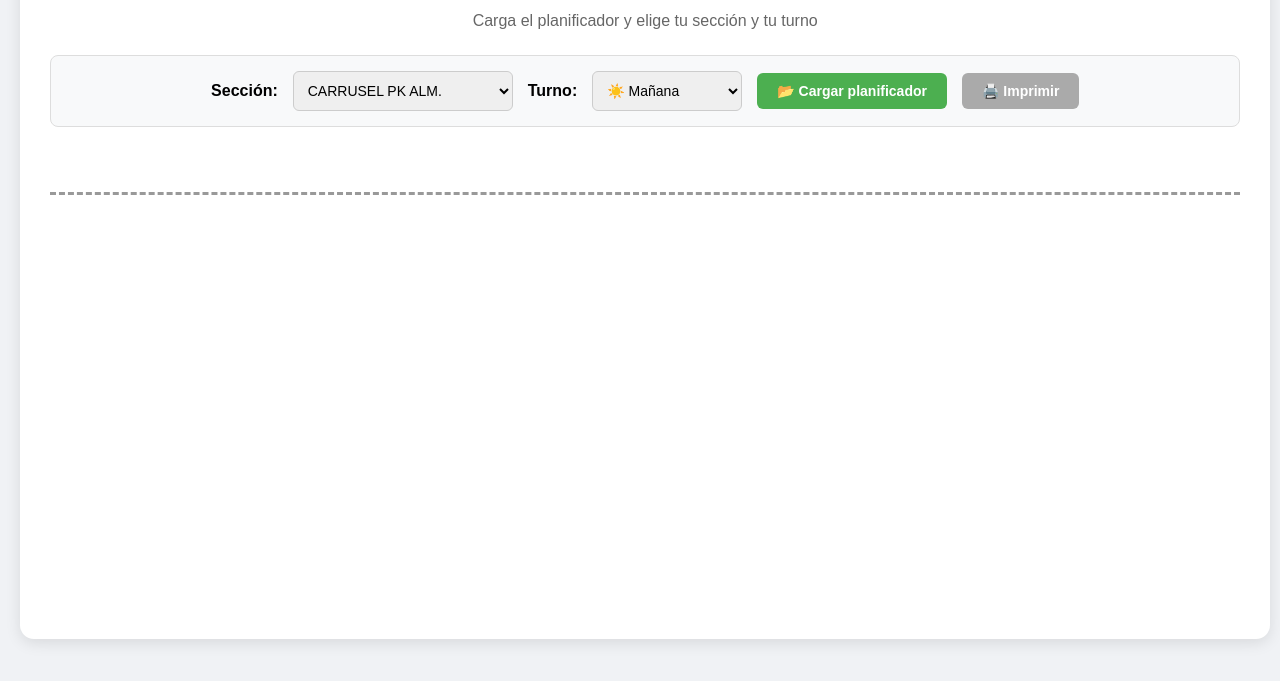
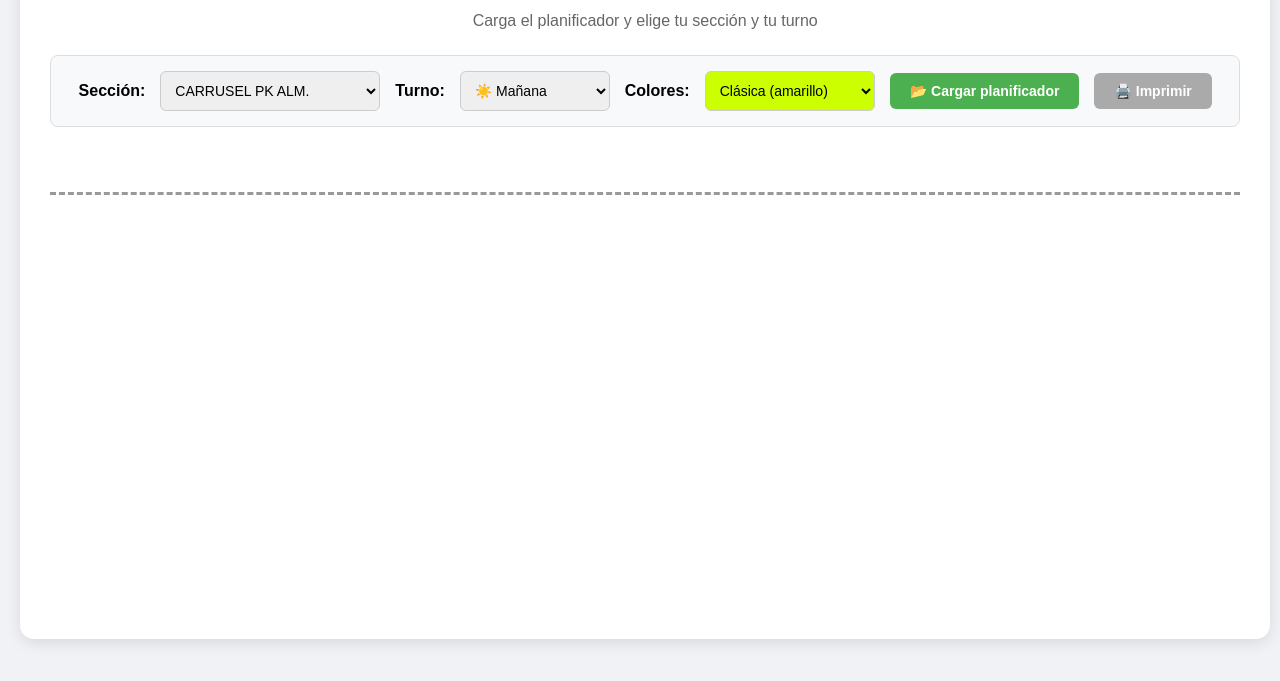
Before and after one commit to jeancdldq-star/Visor-de-Horarios-Alamcen-Web, a plain HTML site: page index.html in a window 1280 px wide. Shown: the part 101-782 px from the top of the page. Drawn offline with Linux system fonts and the light colour scheme.

Commit message:
Añadir selector de paletas de colores
La clásica (amarillo con nombres en azul marino) sigue siendo la de por
defecto. La elección se guarda en el navegador y se aplica también al
imprimir.

Co-Authored-By: Claude Opus 5.5 <noreply@anthropic.com>
Claude-Session: https://claude.ai/code/session_019Knszx8nEG2bQBtdbDVoua

```diff
--- a/index.html
+++ b/index.html
@@ -13,6 +13,13 @@
     </script>
     <style>
         /* --- ESTILOS GENERALES Y SIMULACIÓN DE PAPEL --- */
+        /* --- PALETA DE COLORES (por defecto: la clásica de siempre) --- */
+        :root {
+            --titulo-fondo: #CCFF00;
+            --titulo-texto: black;
+            --nombres: #000080;
+            --entrada-fondo: #BFE6FF;
+        }
         body {
             font-family: 'Arial', sans-serif;
             background-color: #f0f2f5;
@@ -112,8 +119,8 @@
             font-size: 12px;
         }
         .hora-titulo {
-            background-color: #CCFF00 !important;
-            color: black;
+            background-color: var(--titulo-fondo) !important;
+            color: var(--titulo-texto);
             font-size: 13px;
             font-weight: bold;
             padding: 5px 10px;
@@ -129,7 +136,7 @@
             margin-top: 10px;
         }
         td {
-            color: #000080;
+            color: var(--nombres);
             font-size: 12px;
             font-style: italic;
             padding: 6px 2px;
@@ -165,7 +172,7 @@
             color: black;
             padding: 4px 10px 0 10px;
         }
-        .aviso-entrada .aviso-cabecera { background-color: #BFE6FF !important; }
+        .aviso-entrada .aviso-cabecera { background-color: var(--entrada-fondo) !important; }
         .subgrupo { padding: 4px 0 2px 0; border-top: 1px dashed #bbb; }
         .subgrupo:first-of-type { border-top: none; }
         .subgrupo-titulo {
@@ -186,8 +193,8 @@
             break-inside: avoid;
         }
         .aviso-cabecera {
-            background-color: #CCFF00 !important;
-            color: black;
+            background-color: var(--titulo-fondo) !important;
+            color: var(--titulo-texto);
             font-size: 14px;
             font-weight: bold;
             padding: 5px 10px;
@@ -206,7 +213,7 @@
             column-gap: 15px;
         }
         .aviso-nombres li {
-            color: #000080;
+            color: var(--nombres);
             font-size: 12px;
             font-style: italic;
             padding: 2px 0;
@@ -257,6 +264,9 @@
                 <option value="tarde">⛅ Tarde</option>
                 <option value="noche">🌙 Noche</option>
             </select>
+
+            <label for="combo-paleta" style="font-weight: bold;">Colores:</label>
+            <select id="combo-paleta" style="width: 170px;"></select>
 
             <label for="archivo-planificador" class="btn btn-cargar" id="lbl-cargar">
                 📂 Cargar planificador
@@ -367,6 +377,54 @@
         }
         return partes.join(' ');
     }
+
+    // --- PALETAS DE COLORES ---
+    // titulo: fondo de los títulos de hora y de los avisos de salida
+    // texto: color del texto de esos títulos
+    // nombres: color de los nombres y horas
+    // entrada: fondo de los avisos de llegada
+    const PALETAS = {
+        clasica:  { nombre: "Clásica (amarillo)", titulo: "#CCFF00", texto: "#000000", nombres: "#000080", entrada: "#BFE6FF" },
+        naranja:  { nombre: "Naranja",            titulo: "#FFB347", texto: "#000000", nombres: "#7A2E00", entrada: "#FFE3B3" },
+        azul:     { nombre: "Azul",               titulo: "#7FC8FF", texto: "#000000", nombres: "#00336B", entrada: "#CDEBFF" },
+        verde:    { nombre: "Verde",              titulo: "#7EE08A", texto: "#000000", nombres: "#0B4D1A", entrada: "#D3F5D7" },
+        rosa:     { nombre: "Rosa",               titulo: "#FF9ECF", texto: "#000000", nombres: "#6B0F45", entrada: "#FFD9EC" },
+        lila:     { nombre: "Lila",               titulo: "#C3A6FF", texto: "#000000", nombres: "#3B1A78", entrada: "#E6DBFF" },
+        gris:     { nombre: "Gris (ahorra tinta)", titulo: "#D9D9D9", texto: "#000000", nombres: "#000000", entrada: "#F0F0F0" }
+    };
+    const PALETA_POR_DEFECTO = "clasica";
+    const comboPaleta = document.getElementById('combo-paleta');
+
+    Object.entries(PALETAS).forEach(([clave, p]) => {
+        let opcion = document.createElement('option');
+        opcion.value = clave;
+        opcion.textContent = p.nombre;
+        opcion.style.backgroundColor = p.titulo;
+        opcion.style.color = p.texto;
+        comboPaleta.appendChild(opcion);
+    });
+
+    function aplicarPaleta(clave) {
+        if (!PALETAS[clave]) clave = PALETA_POR_DEFECTO;
+        const p = PALETAS[clave];
+        const raiz = document.documentElement.style;
+        raiz.setProperty('--titulo-fondo', p.titulo);
+        raiz.setProperty('--titulo-texto', p.texto);
+        raiz.setProperty('--nombres', p.nombres);
+        raiz.setProperty('--entrada-fondo', p.entrada);
+        comboPaleta.value = clave;
+        comboPaleta.style.backgroundColor = p.titulo;
+        comboPaleta.style.color = p.texto;
+    }
+
+    let paletaGuardada = null;
+    try { paletaGuardada = localStorage.getItem('visor-paleta'); } catch (e) { /* sin almacenamiento */ }
+    aplicarPaleta(paletaGuardada || PALETA_POR_DEFECTO);
+
+    comboPaleta.addEventListener('change', () => {
+        aplicarPaleta(comboPaleta.value);
+        try { localStorage.setItem('visor-paleta', comboPaleta.value); } catch (e) { /* no es imprescindible */ }
+    });
 
     // --- MEMORIA DE LA ÚLTIMA SECCIÓN Y TURNO ELEGIDOS ---
     try {
```
